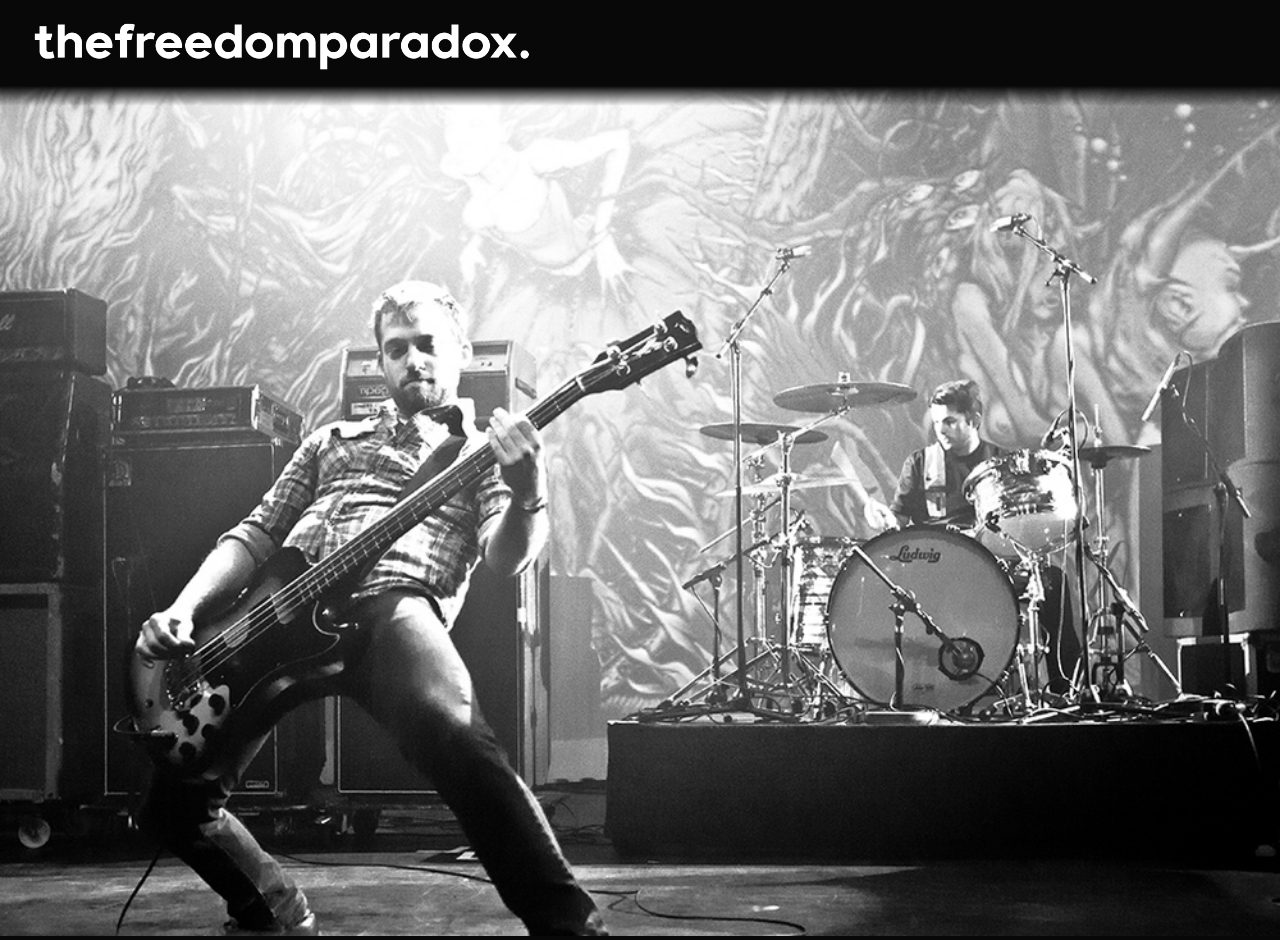
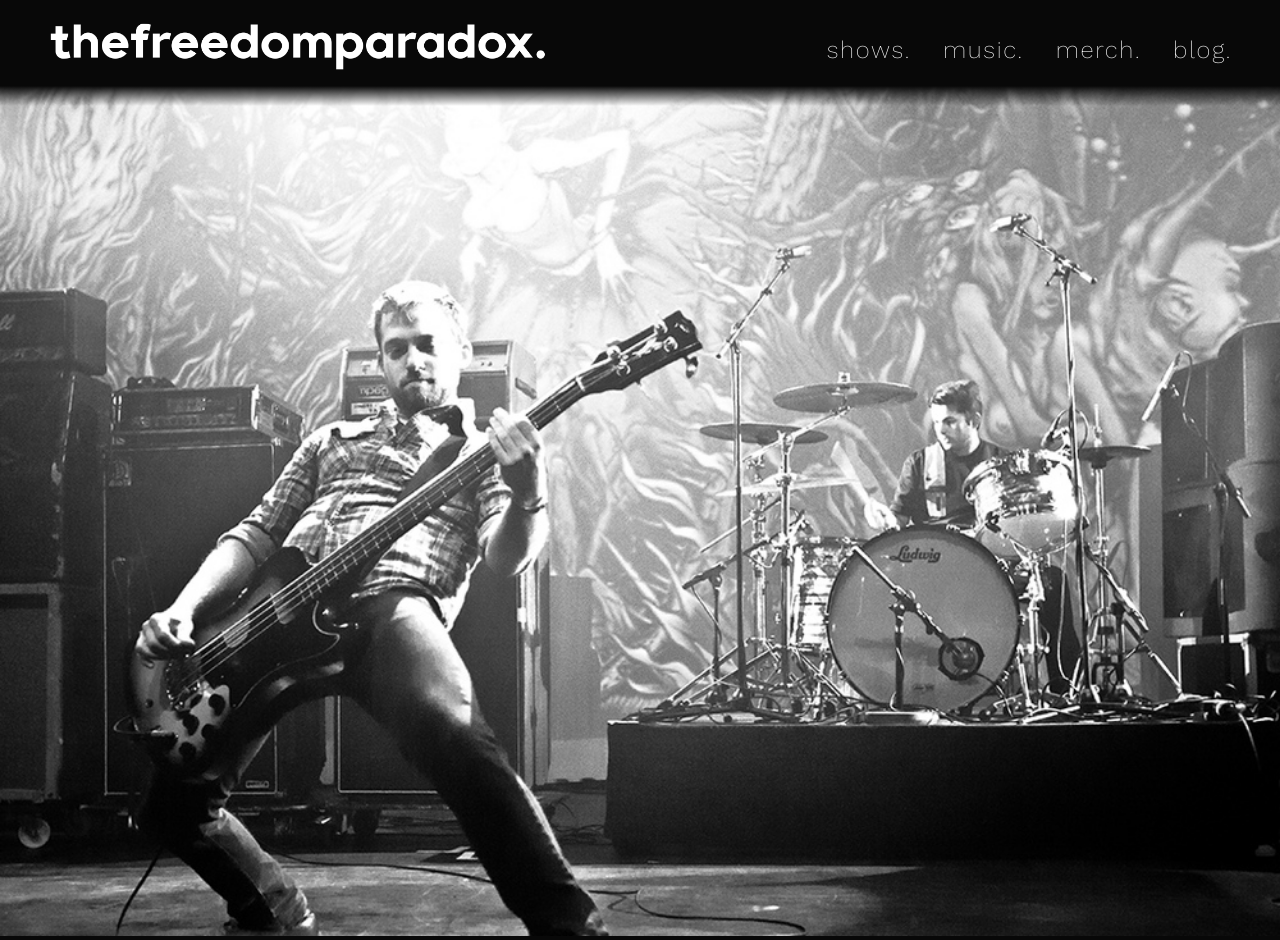
Before and after one commit to elliottdombrowski/tfp, a React (Create React App) app in the folder client/: page / in a window 1280 px wide. Built offline with nearby package versions, Linux system fonts and the light colour scheme.

Commit message:
nav items and hover state

```diff
--- a/client/src/components/Header/Header.js
+++ b/client/src/components/Header/Header.js
@@ -1,4 +1,5 @@
 import React from 'react';
+import { Link } from 'react-router-dom';
 
 import './styles.scss';
 import './query.scss';
@@ -6,7 +7,32 @@ import './query.scss';
 const Header = () => {
   return (
     <header>
-      <div className='logo' />
+      <Link to='/'>
+        <div className='logo' />
+      </Link>
+
+      <ul className='main-nav'>
+        <li>
+          <Link to='#'>
+            shows.
+          </Link>
+        </li>
+        <li>
+          <Link to='#'>
+            music.
+          </Link>
+        </li>
+        <li>
+          <Link to='#'>
+            merch.
+          </Link>
+        </li>
+        <li>
+          <Link to='#'>
+            blog.
+          </Link>
+        </li>
+      </ul>
     </header>
   );
 };
--- a/client/src/components/Header/styles.scss
+++ b/client/src/components/Header/styles.scss
@@ -1,5 +1,10 @@
+@import url('https://fonts.googleapis.com/css2?family=Work+Sans:wght@200&display=swap');
+
 header {
-  padding: .4rem 2rem 0;
+  display: flex;
+  justify-content: space-between;
+  align-items: flex-end;
+  padding: .4rem 3rem 0;
 
   .logo {
     background: url('../../assets/tfp-logo.png') no-repeat;
@@ -7,5 +12,34 @@ header {
     background-position: center;
     height: 80px;
     width: 500px;
+    transition: 0.2s ease-in-out;
+    cursor: pointer;
+
+    &:hover {
+      opacity: 0.7;
+    }
+  }
+
+  .main-nav {
+    display: flex;
+    margin-bottom: 1.4rem;
+    font-family: 'Work Sans', sans-serif;
+    font-size: 24px;
+    letter-spacing: 1.7px;
+
+    li, a {
+      text-decoration: none;
+      list-style-type: none;
+      color: white;
+      transition: 0.2s ease-in-out;
+
+      &:hover {
+        opacity: 0.7;
+      }
+    }
+
+    li:not(:last-child) {
+      margin-right: 2rem;
+    }
   }
 }
```
